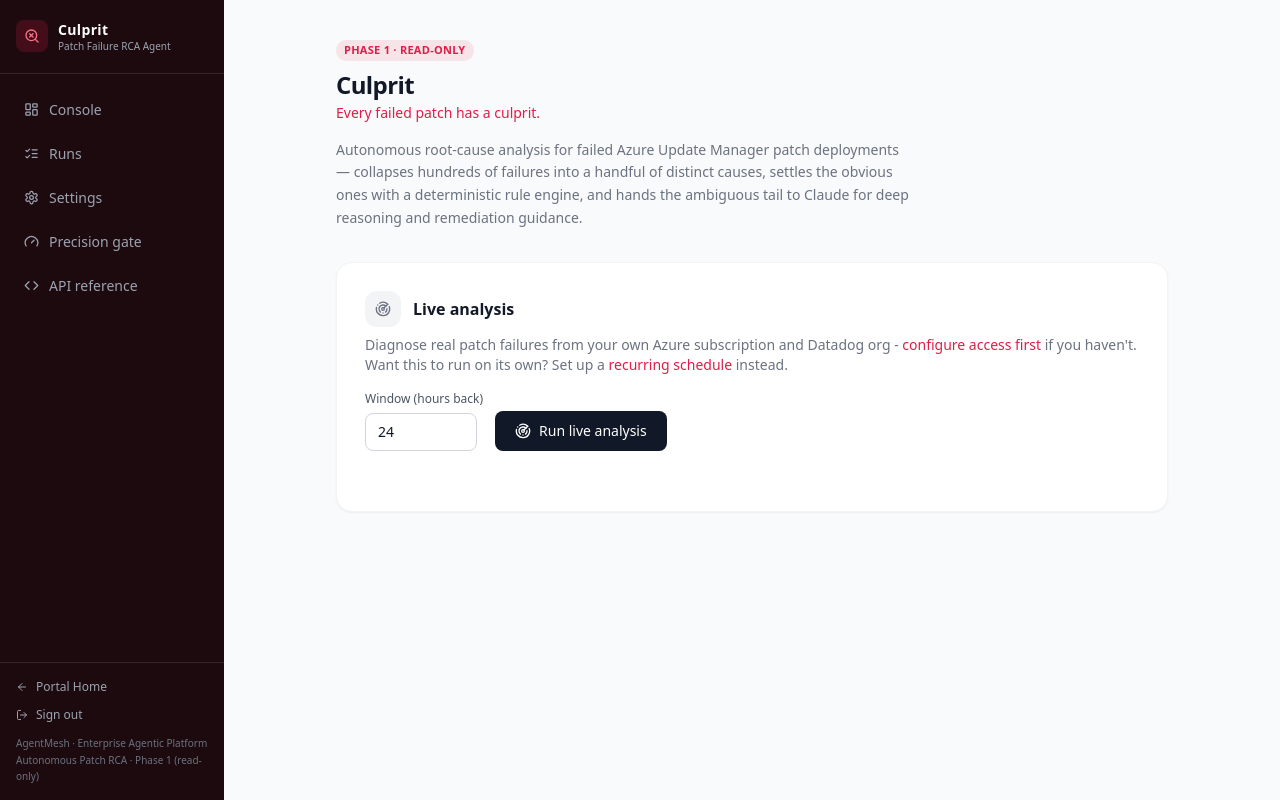
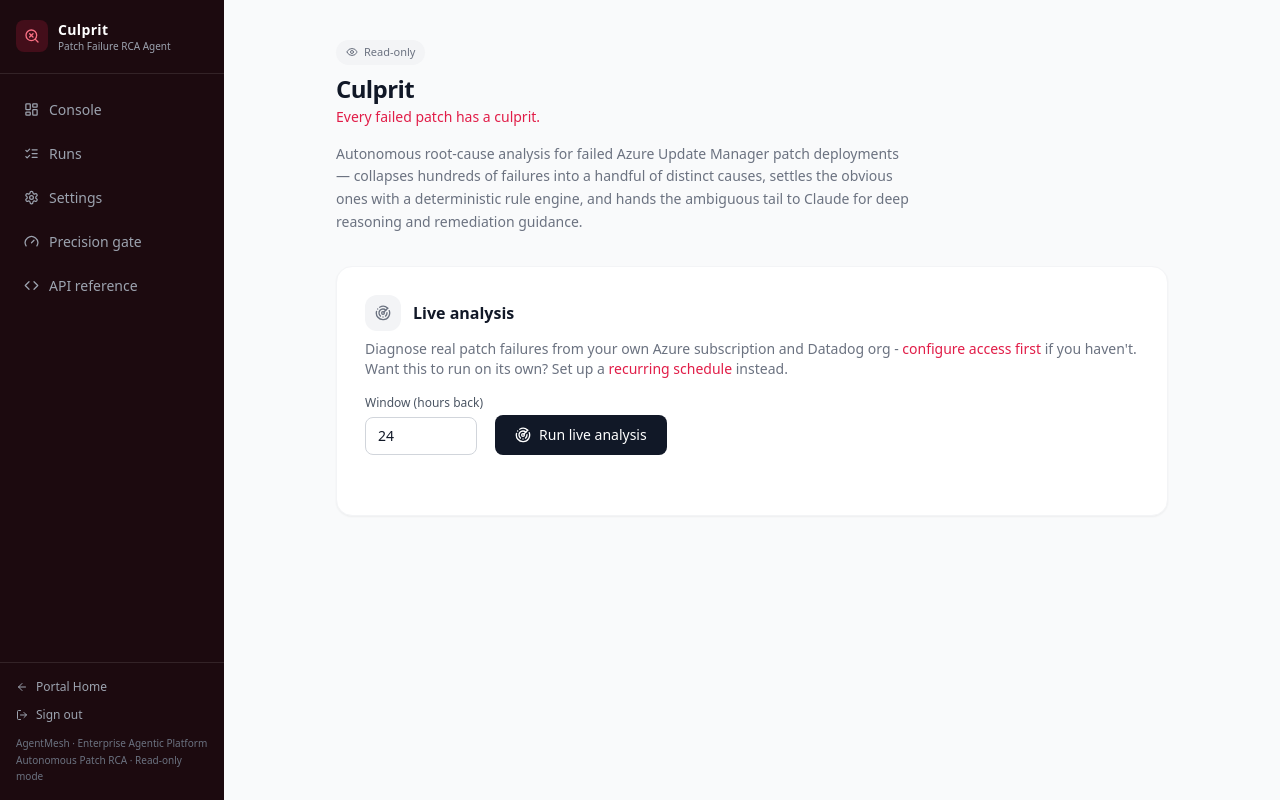
Before and after one commit to accent-prats/agentmesh, a Python web app: template culprit/culprit/reporting/templates/console.html.j2 in a window 1280 px wide. Run offline with Jinja, Linux system fonts and the light colour scheme; the template is opened without the code that fills it, so the values that code supplies are empty.

Commit message:
Sync Read-only badge redesign from tech-event
Replaces the Console's "Phase 1 - read-only" brand-pink pill (internal
roadmap language leaking into user-facing UI) with a neutral gray
"Read-only" indicator + tooltip, and updates the sidebar footer caption
the same way. See the tech-event commit for full detail.

Co-Authored-By: Claude Sonnet 5 <noreply@anthropic.com>

```diff
--- a/culprit/culprit/reporting/templates/base.html.j2
+++ b/culprit/culprit/reporting/templates/base.html.j2
@@ -74,7 +74,7 @@
       </a>
       <p class="text-[10px] text-gray-500 leading-relaxed">
         AgentMesh &middot; Enterprise Agentic Platform<br>
-        Autonomous Patch RCA &middot; Phase 1 (read-only)
+        Autonomous Patch RCA &middot; Read-only mode
       </p>
     </div>
   </aside>
--- a/culprit/culprit/reporting/templates/console.html.j2
+++ b/culprit/culprit/reporting/templates/console.html.j2
@@ -5,7 +5,10 @@
 <div class="max-w-4xl mx-auto px-8 py-10">
 
   <div class="flex items-center gap-2 mb-1">
-    <span class="text-[11px] font-semibold tracking-wide uppercase text-brand bg-brand/10 px-2 py-0.5 rounded-full">Phase 1 &middot; read-only</span>
+    <span class="inline-flex items-center gap-1.5 text-[11px] font-medium text-gray-500 bg-gray-100 px-2.5 py-1 rounded-full"
+      title="Culprit diagnoses and recommends - it never takes automated action on your infrastructure.">
+      <i data-lucide="eye" class="w-3 h-3"></i> Read-only
+    </span>
   </div>
   <h1 class="text-2xl font-bold text-gray-900 tracking-tight mt-2">Culprit</h1>
   <p class="text-sm font-medium text-brand mt-0.5">Every failed patch has a culprit.</p>
```
